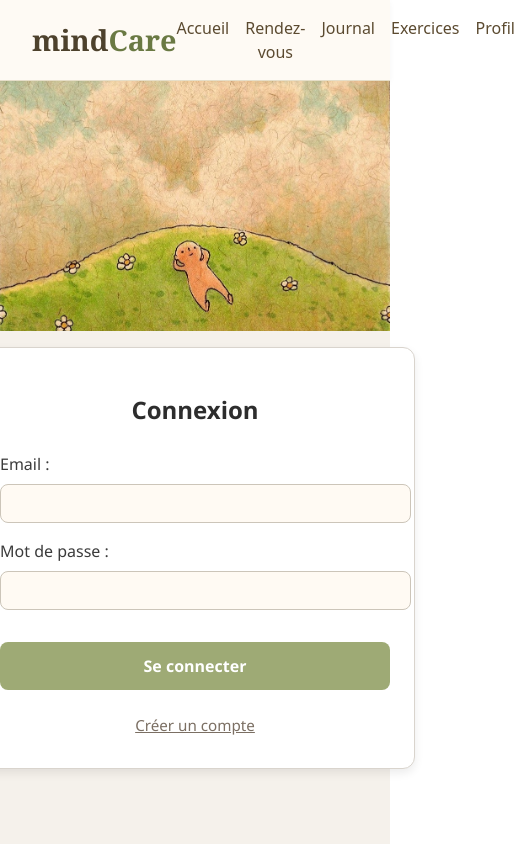
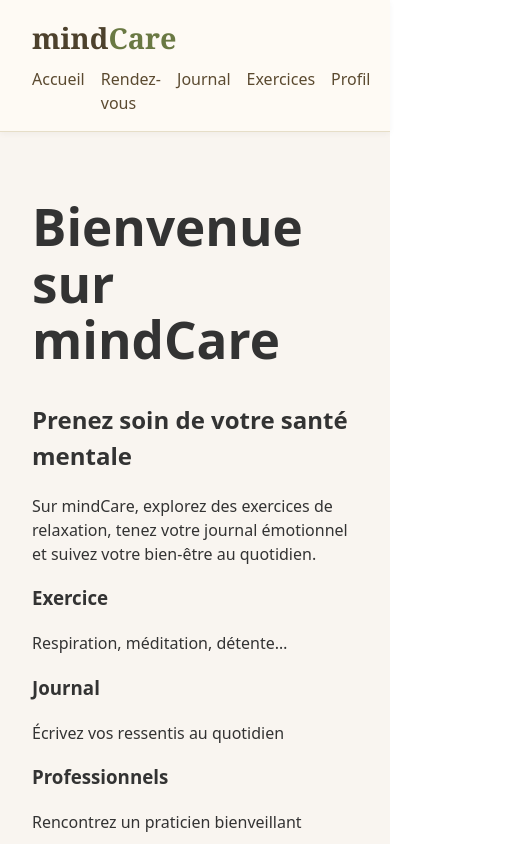
Before and after one commit to jst2m/mind-care, a React (Vite) app in the folder webapp/: page / in a window 390 px wide. Shown: the top 844 px of the page, 515 px wide, since content can reach past the window. Built offline with nearby package versions, Linux system fonts and the light colour scheme.

Commit message:
ajout page d'accueil

```diff
--- a/webapp/package.json
+++ b/webapp/package.json
@@ -11,7 +11,8 @@
   },
   "dependencies": {
     "react": "^19.1.0",
-    "react-dom": "^19.1.0"
+    "react-dom": "^19.1.0",
+    "react-router-dom": "^7.6.2"
   },
   "devDependencies": {
     "@eslint/js": "^9.25.0",
--- a/webapp/src/App.tsx
+++ b/webapp/src/App.tsx
@@ -1,15 +1,21 @@
-import './App.css';
+import { BrowserRouter as Router, Routes, Route } from 'react-router-dom';
 import Navbar from './navbar';
 import AuthForm from './AuthForm';
-import ProfilPro from './ProfilPro'; // Assure-toi que ce fichier existe dans le dossier src
+import ProfilPro from './ProfilPro';
+import HomePage from './HomePage'
 
 function App() {
   return (
-    <>
-      <Navbar />
-      <AuthForm />
-      <ProfilPro />
-    </>
+    <Router>
+      <div style={{ backgroundColor: '#fefcf9', minHeight: '100vh' }}>
+        <Navbar />
+        <Routes>
+          <Route path="/" element={<HomePage />} /> {/* Page d’accueil réelle */}
+          <Route path="/login" element={<AuthForm />} />
+          <Route path="/profil" element={<ProfilPro />} />
+        </Routes>
+      </div>
+    </Router>
   );
 }
 
--- /dev/null
+++ b/webapp/src/HomePage.css
@@ -0,0 +1,5 @@
+.home-wrapper {
+  padding: 2rem;
+  background-color: #f9f5f0;
+  color: #333;
+}
--- /dev/null
+++ b/webapp/src/HomePage.tsx
@@ -0,0 +1,44 @@
+import React from 'react';
+import './HomePage.css';
+
+
+const HomePage: React.FC = () => {
+  return (
+    <div className="home-wrapper">
+      {/* Barre de navigation (inutile si tu as déjà une navbar globale) */}
+      {/* Tu peux retirer ce <nav> si ta navbar est ailleurs */}
+
+      {/* Bannière */}
+      <div className="banner">
+        <h1 className="banner-title">Bienvenue sur mindCare</h1>
+      </div>
+
+      {/* Introduction */}
+      <section className="intro">
+        <h2>Prenez soin de votre santé mentale</h2>
+        <p>
+          Sur mindCare, explorez des exercices de relaxation, tenez votre journal émotionnel
+          et suivez votre bien-être au quotidien.
+        </p>
+      </section>
+
+      {/* Cartes de services */}
+      <section className="card-container">
+        <div className="card">
+          <h3>Exercice</h3>
+          <p>Respiration, méditation, détente…</p>
+        </div>
+        <div className="card">
+          <h3>Journal</h3>
+          <p>Écrivez vos ressentis au quotidien</p>
+        </div>
+        <div className="card">
+          <h3>Professionnels</h3>
+          <p>Rencontrez un praticien bienveillant</p>
+        </div>
+      </section>
+    </div>
+  );
+};
+
+export default HomePage;
--- a/webapp/src/navbar.css
+++ b/webapp/src/navbar.css
@@ -9,7 +9,7 @@
 }
 
 .navbar-container {
-  width: 90vw;
+  max-width: 1200px;
   margin: 0 auto;
   padding: 1rem 2rem;
   display: flex;
@@ -24,6 +24,7 @@
   color: #4d412c;
 }
 
+.logo-accent, /* correspond à .logo-green */
 .logo-green {
   color: #6a7943;
 }
@@ -45,10 +46,16 @@
   color: #897142;
 }
 
-/* Optional responsive adjustment */
+/* Responsive */
 @media (max-width: 768px) {
+  .navbar-container {
+    flex-direction: column;
+    align-items: flex-start;
+  }
+
   .navbar-links {
     gap: 1rem;
     font-size: 0.95rem;
+    margin-top: 0.5rem;
   }
 }
--- a/webapp/src/navbar.tsx
+++ b/webapp/src/navbar.tsx
@@ -1,16 +1,19 @@
+import { Link } from 'react-router-dom';
 import './navbar.css';
 
 const Navbar = () => {
   return (
     <header className="navbar">
       <div className="navbar-container">
-        <div className="navbar-logo">mind<span className="logo-green">Care</span></div>
-        <nav className="navbar-links">
-          <a href="#">Accueil</a>
-          <a href="#">Rendez-vous</a>
-          <a href="#">Journal</a>
-          <a href="#">Exercices</a>
-          <a href="ProfilPro.tsx">Profil</a>
+        <div className="navbar-logo">
+          mind<span className="logo-accent">Care</span>
+        </div>
+        <nav className="navbar-links" aria-label="Navigation principale">
+          <Link to="/">Accueil</Link>
+          <Link to="/login">Rendez-vous</Link>
+          <Link to="/login">Journal</Link>
+          <Link to="/login">Exercices</Link>
+          <Link to="/profil">Profil</Link>
         </nav>
       </div>
     </header>
```
Also changed, not shown: 1 other file (tests, documents, lock files or other folders).
